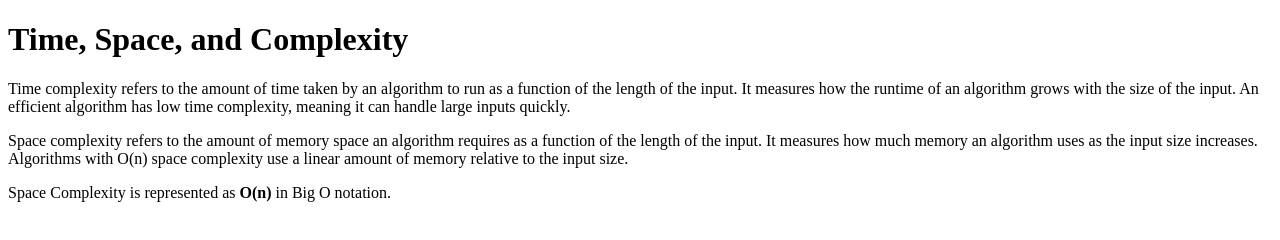
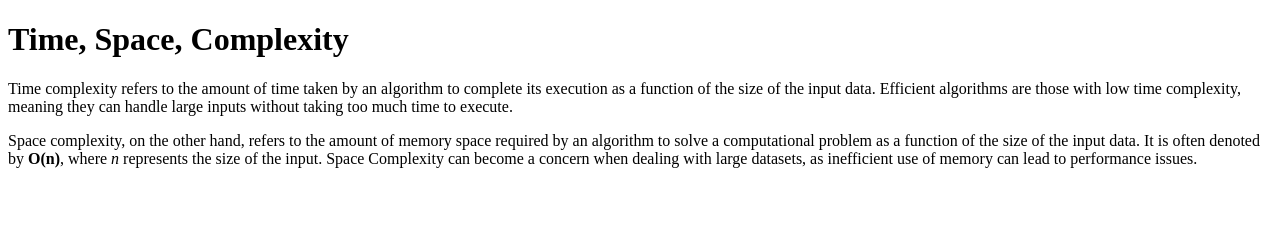
Before and after one commit to acciojob/time-and-space-complexity-nikki0906, a website: page main.html in a window 1280 px wide. Drawn offline with Linux system fonts and the light colour scheme.

Commit message:
created a submission

```diff
--- a/main.html
+++ b/main.html
@@ -8,10 +8,10 @@
 
 <body>
 	<!-- the entire body must be written by student -->
-	<h1>Time, Space, and Complexity</h1>
-    <p>Time complexity refers to the amount of time taken by an algorithm to run as a function of the length of the input. It measures how the runtime of an algorithm grows with the size of the input. An efficient algorithm has low time complexity, meaning it can handle large inputs quickly.</p>
-    <p>Space complexity refers to the amount of memory space an algorithm requires as a function of the length of the input. It measures how much memory an algorithm uses as the input size increases. Algorithms with O(n) space complexity use a linear amount of memory relative to the input size.</p>
-    <p>Space Complexity is represented as <b>O(n)</b> in Big O notation.</p>
+	<h1>Time, Space, Complexity</h1>
+    <p>Time complexity refers to the amount of time taken by an algorithm to complete its execution as a function of the size of the input data. Efficient algorithms are those with low time complexity, meaning they can handle large inputs without taking too much time to execute.</p>
+    <p>Space complexity, on the other hand, refers to the amount of memory space required by an algorithm to solve a computational problem as a function of the size of the input data. It is often denoted by <b>O(n)</b>, where <em>n</em> represents the size of the input. Space Complexity can become a concern when dealing with large datasets, as inefficient use of memory can lead to performance issues.</p>
+</body>
     <script type="text/javascript" src="./script.js">
 </script>
 
```
